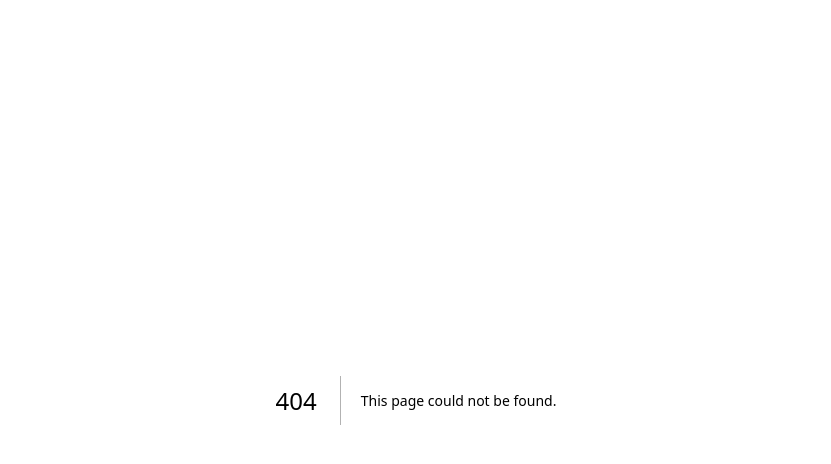
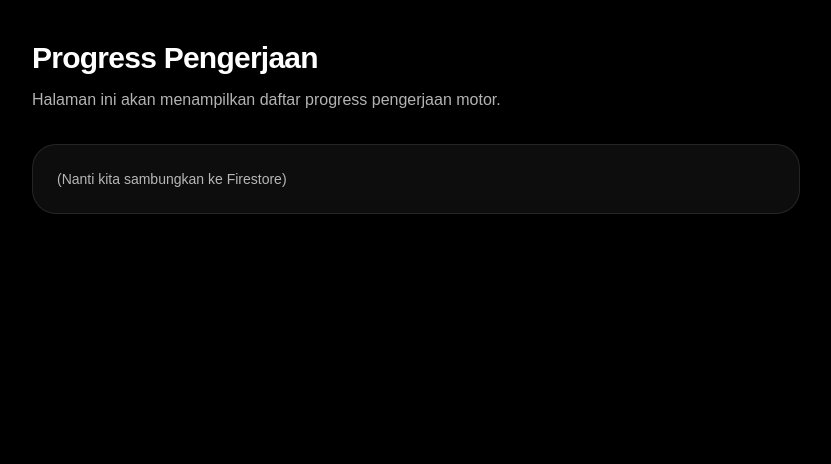
Before and after one commit to RadityaBagus112/sc-profil-bengkel, a Next.js app in the folder bengkel-progress/: page /progress in a window 1280 px wide. Before the commit this address had no page. Shown: the top 464 px of the page, without its empty margins (224-1055 px from the left). Built offline with nearby package versions, Linux system fonts and the light colour scheme.

Commit message:
kali ini yakin gua fixxx

```diff
--- /dev/null
+++ b/bengkel-progress/app/progress/page.tsx
@@ -0,0 +1,20 @@
+export default function ProgressPage() {
+  return (
+    <main className="min-h-screen bg-black text-white px-4 py-10">
+      <div className="mx-auto max-w-3xl">
+        <h1 className="text-3xl font-semibold tracking-tight">
+          Progress Pengerjaan
+        </h1>
+        <p className="mt-3 text-white/70">
+          Halaman ini akan menampilkan daftar progress pengerjaan motor.
+        </p>
+
+        <div className="mt-8 rounded-3xl border border-white/10 bg-white/5 p-6">
+          <p className="text-sm text-white/70">
+            (Nanti kita sambungkan ke Firestore)
+          </p>
+        </div>
+      </div>
+    </main>
+  );
+}
```
